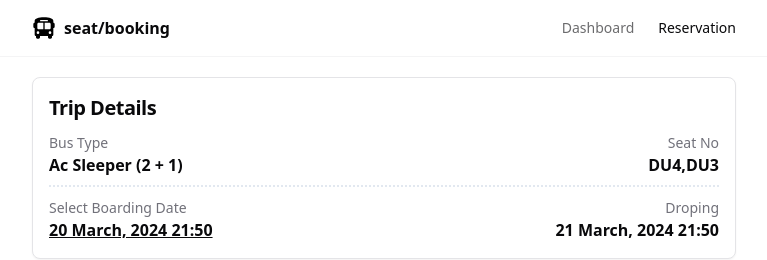
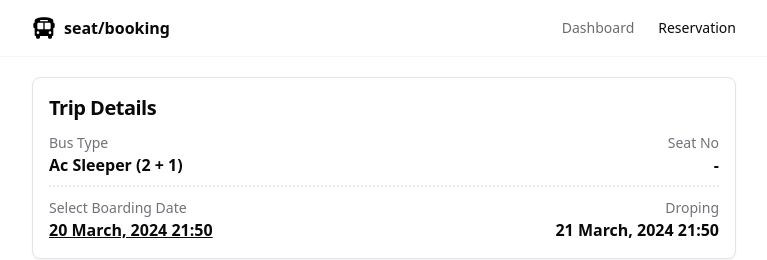
Before and after one commit to jekingohel/bus-seat-reservation, a React (Create React App) app: page /reservation in a window 1280 px wide. Shown: the top 260 px of the page, without its empty margins (256-1023 px from the left). Built offline with nearby package versions, Linux system fonts and the light colour scheme.

Commit message:
Show seat selection

```diff
--- a/src/components/Reservation/TripDetails/BusSeatDetails.tsx
+++ b/src/components/Reservation/TripDetails/BusSeatDetails.tsx
@@ -1,6 +1,10 @@
 import { CardContent } from "components/ui/Card"
+import { useSelector } from "react-redux"
+import { Passenger } from "store/types"
 
 const BusDetails = () => {
+  const { passangers } = useSelector((state: any) => state.CurrentReservation)
+  const seats = passangers.map((p: Passenger) => p.seat)
   return (
     <CardContent className="w-full px-4 pb-0">
       <div className="w-full inline-flex flex-row justify-between items-center">
@@ -14,7 +18,9 @@ const BusDetails = () => {
           <label className="font-normal text-sm text-muted-foreground">
             Seat No
           </label>
-          <h3 className="text-md font-semibold">DU4,DU3</h3>
+          <h3 className="text-md font-semibold">
+            {seats.length > 0 ? seats.join(", ") : "-"}
+          </h3>
         </div>
       </div>
       <div className="border-dotted border-b-2 border-slate-200 my-2" />
```
